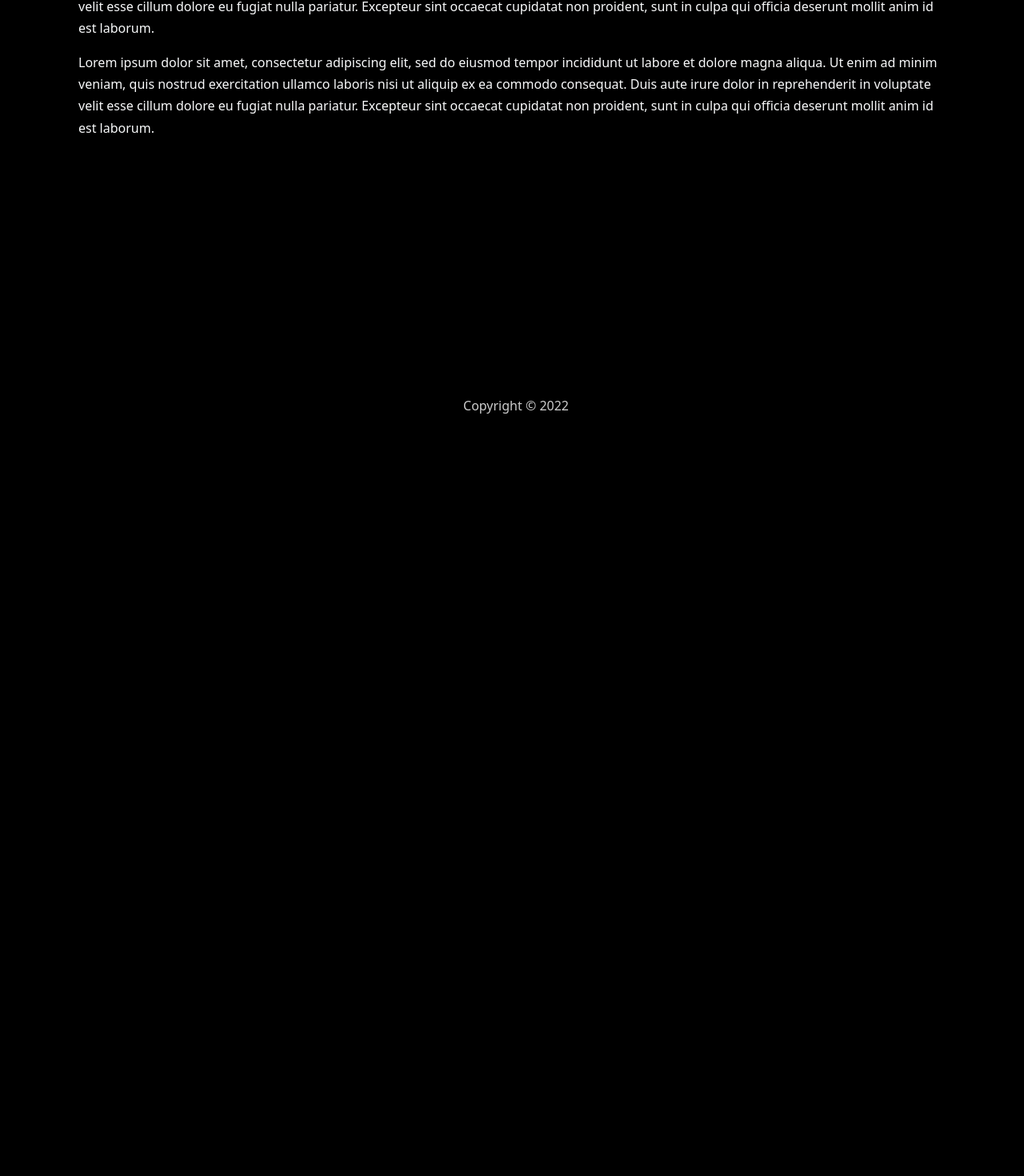
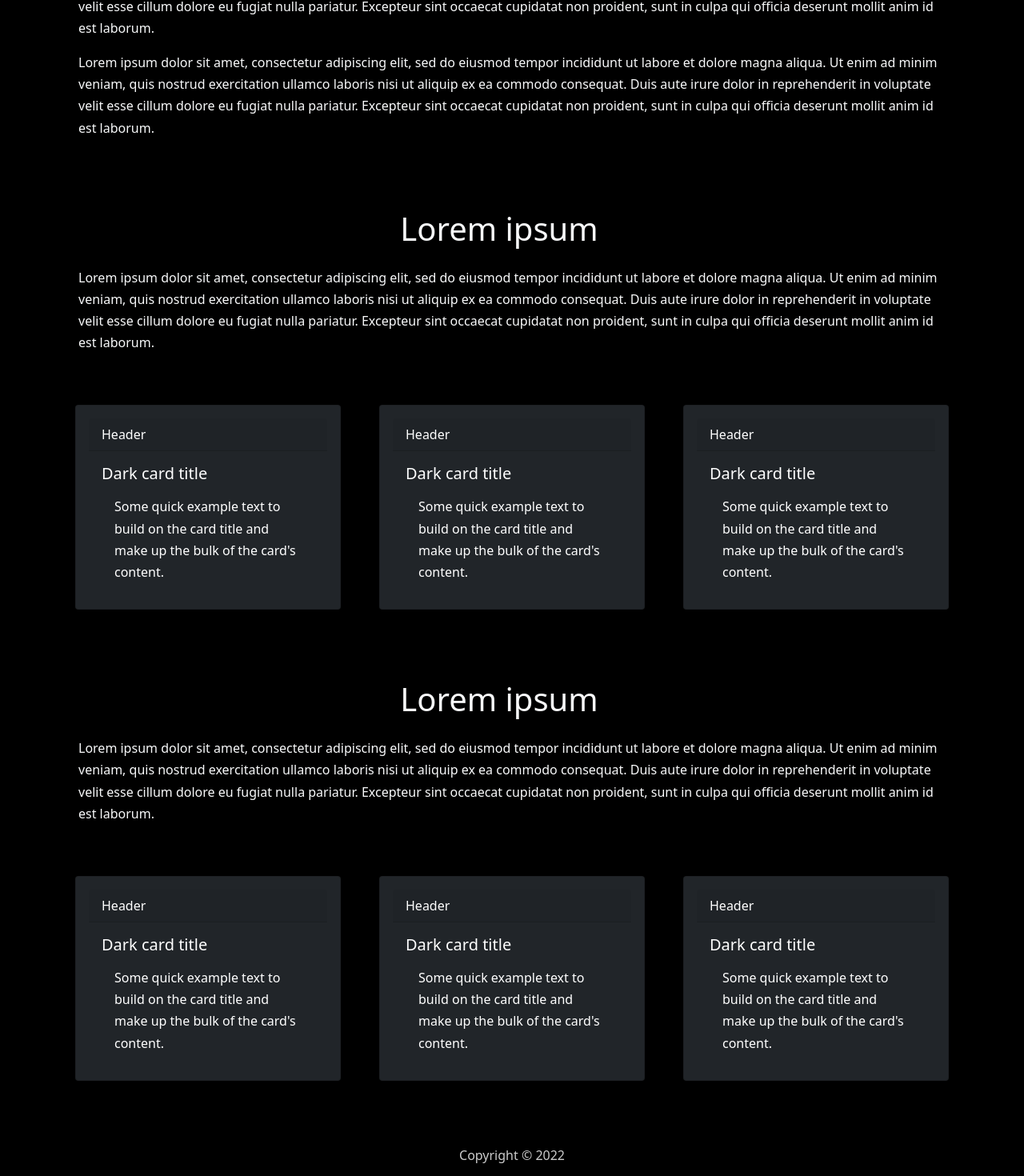
Before and after one commit to June907/2420, a React (Create React App) app in the folder frontend/: page / in a window 1280 px wide. Shown: the part 263-1733 px from the top of the page at 80% size. Before the commit the page ends 800 px from the top, so only its background shows below. Built offline with nearby package versions, Linux system fonts and the light colour scheme; no server answers.

Commit message:
homePageFeatures

```diff
--- a/frontend/public/styles.css
+++ b/frontend/public/styles.css
@@ -1,24 +1,26 @@
 *{
   padding:0;
   margin: 0;
+
+
 
 }
 
 body{
   background: #000;
-  padding: 0 5px;
+
 }
 
 header {
   background-color: #000;
-  margin: auto -16px;
+
   padding: 16px 32px;
   box-shadow: 0 0 10px 0 rgba(0, 0, 0, 0.3);
 }
 
 
 footer{
-  position: absolute;
+  position: relative;
   text-align: center;
   bottom: 0;
   width:100%;
@@ -31,9 +33,9 @@ footer p{
 }
 
 li{
-  padding-right: 0.8em;
-  margin:0.6em 0.5em;
-  box-shadow: 0 0 10px 0 rgba(0, 0, 0, 0.3);
+
+  margin:0.6em;
+
 }
 
 h1{
@@ -49,3 +51,7 @@ p{
 
 
 }
+
+.center{
+  text-align: center;
+}
--- a/frontend/src/components/homePage/Header.jsx
+++ b/frontend/src/components/homePage/Header.jsx
@@ -1,5 +1,5 @@
 import React from "react";
-import SearchIcon from '@mui/icons-material/Search';
+
 function Header(){
   return(
   <header>
--- a/frontend/src/components/homePage/HomePage.jsx
+++ b/frontend/src/components/homePage/HomePage.jsx
@@ -3,19 +3,40 @@ import Stock from "./Stock";
 import Header from "./Header";
 import Footer from "./Footer";
 import Content from "./Content";
+import HomePageFeature from "./HomePageFeature";
+import HomePageIntro from "./HomePageIntro";
+import HomePageReviewIntro from "./HomePageReviewIntro";
+import ReviewContent from "./ReviewContent";
 
 export default function HomePage(){
 
   return(
   <div>
     <Header/>
-    <div class="container d-flex text-light">
-    <Content/>
-    <Stock/>
+    <div class="container text-light">
+      <div class="d-flex">
+        <Content/>
+        <Stock/>
+      </div>
+
+      <br></br>
+      <br></br>
+      <HomePageIntro/>
+      <br></br>
+      <br></br>
+      <HomePageFeature/>
+      <br></br>
+      <br></br>
+      <HomePageReviewIntro/>
+      <br></br>
+      <br></br>
+      <ReviewContent/>
 
 
 
     </div>
-    <Footer/>
-    </div>)
+      <br></br>
+      <br></br>
+      <Footer/>
+  </div>)
 }
--- a/frontend/src/components/homePage/HomePageFeature.jsx
+++ b/frontend/src/components/homePage/HomePageFeature.jsx
@@ -1,10 +1,39 @@
 import React from "react";
 
 export default function HomePageFeature(){
-  return(<div>
+  return(
+    <div class="container overflow-hidden">
+      <div class="row gx-5">
+        <div class="col-4">
+          <div class="p-3 card text-white bg-dark mb-3" >
+          <div class="card-header">Header</div>
+              <div class="card-body">
 
-
-  </div>)
+                <h5 class="card-title">Dark card title</h5>
+                <p class="card-text">Some quick example text to build on the card title and make up the bulk of the card's content.</p>
+              </div>
+          </div>
+        </div>
+        <div class="col-4">
+          <div class="p-3 card text-white bg-dark mb-3" >
+          <div class="card-header">Header</div>
+              <div class="card-body">
+                <h5 class="card-title">Dark card title</h5>
+                <p class="card-text">Some quick example text to build on the card title and make up the bulk of the card's content.</p>
+            </div>
+          </div>
+        </div>
+        <div class="col-4">
+          <div class="p-3 card text-white bg-dark mb-3" >
+            <div class="card-header">Header</div>
+              <div class="card-body">
+                <h5 class="card-title">Dark card title</h5>
+                <p class="card-text">Some quick example text to build on the card title and make up the bulk of the card's content.</p>
+              </div>
+          </div>
+        </div>
+        </div>
+    </div>)
 
 
 }
--- /dev/null
+++ b/frontend/src/components/homePage/HomePageIntro.jsx
@@ -0,0 +1,10 @@
+import React from "react";
+
+export default function HomePageIntro(){
+  return(<div>
+    <h1 class="center">Lorem ipsum</h1>
+    <p>Lorem ipsum dolor sit amet,
+    consectetur adipiscing elit, sed do eiusmod tempor incididunt ut labore et dolore magna aliqua. Ut enim ad minim veniam, quis nostrud exercitation ullamco laboris nisi ut aliquip ex ea commodo consequat. Duis aute irure dolor in reprehenderit in voluptate velit esse cillum dolore eu fugiat nulla pariatur. Excepteur sint occaecat
+    cupidatat non proident, sunt in culpa qui officia deserunt mollit anim id est laborum.</p>
+  </div>)
+}
--- /dev/null
+++ b/frontend/src/components/homePage/HomePageReviewIntro.jsx
@@ -0,0 +1,11 @@
+import React from "react";
+
+export default function HomePageReviewIntro(){
+
+  return(<div>
+    <h1 class="center">Lorem ipsum</h1>
+    <p>Lorem ipsum dolor sit amet,
+    consectetur adipiscing elit, sed do eiusmod tempor incididunt ut labore et dolore magna aliqua. Ut enim ad minim veniam, quis nostrud exercitation ullamco laboris nisi ut aliquip ex ea commodo consequat. Duis aute irure dolor in reprehenderit in voluptate velit esse cillum dolore eu fugiat nulla pariatur. Excepteur sint occaecat
+    cupidatat non proident, sunt in culpa qui officia deserunt mollit anim id est laborum.</p>
+  </div>)
+}
--- /dev/null
+++ b/frontend/src/components/homePage/ReviewContent.jsx
@@ -0,0 +1,37 @@
+import React from "react";
+
+export default function ReviewContent(){
+  return(<div class="container overflow-hidden">
+  <div class="row gx-5">
+    <div class="col-4">
+      <div class="p-3 card text-white bg-dark mb-3" >
+      <div class="card-header">Header</div>
+          <div class="card-body">
+
+            <h5 class="card-title">Dark card title</h5>
+            <p class="card-text">Some quick example text to build on the card title and make up the bulk of the card's content.</p>
+          </div>
+      </div>
+    </div>
+    <div class="col-4">
+      <div class="p-3 card text-white bg-dark mb-3" >
+      <div class="card-header">Header</div>
+          <div class="card-body">
+            <h5 class="card-title">Dark card title</h5>
+            <p class="card-text">Some quick example text to build on the card title and make up the bulk of the card's content.</p>
+        </div>
+      </div>
+    </div>
+    <div class="col-4">
+      <div class="p-3 card text-white bg-dark mb-3" >
+        <div class="card-header">Header</div>
+          <div class="card-body">
+            <h5 class="card-title">Dark card title</h5>
+            <p class="card-text">Some quick example text to build on the card title and make up the bulk of the card's content.</p>
+          </div>
+      </div>
+    </div>
+    </div>
+</div>)
+
+}
```
